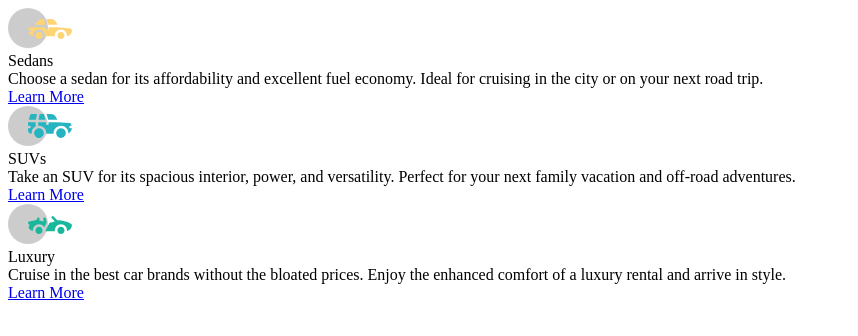
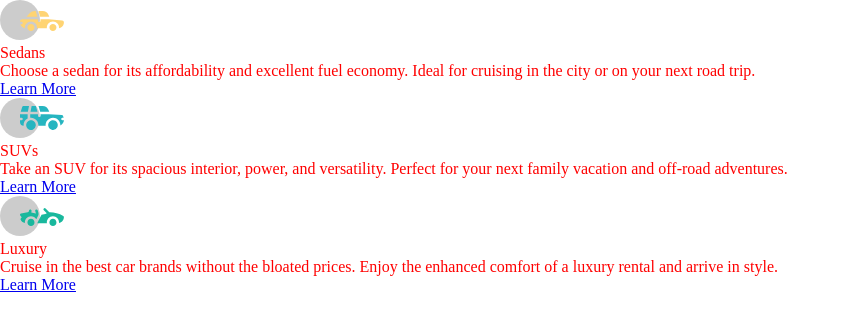
Before and after one commit to henokhm/frontend-mentors-3-column-preview-card-component, a plain HTML site: page index.html in a window 1280 px wide. Shown: the whole page, without its empty margins (0-858 px from the left). Drawn offline with Linux system fonts and the light colour scheme.

Commit message:
Add styles.css with minimal CSS reset

```diff
--- /dev/null
+++ b/css/styles.css
@@ -0,0 +1,30 @@
+/* Minimal CSS Reset */
+
+html {
+  box-sizing: border-box;
+  font-size: 16px;
+}
+
+*, *:before, *:after {
+  box-sizing: inherit;
+}
+
+body, h1, h2, h3, h4, h5, h6, p, ol, ul {
+  margin: 0;
+  padding: 0;
+  font-weight: normal;
+}
+
+ol, ul {
+  list-style: none;
+}
+
+img {
+  max-width: 100%;
+  height: auto;
+}
+
+/* Custom CSS */
+body {
+  color: red;
+}
--- a/index.html
+++ b/index.html
@@ -5,6 +5,7 @@
   <meta name="viewport" content="width=device-width, initial-scale=1.0"> <!-- displays site properly based on user's device -->
 
   <link rel="icon" type="image/png" sizes="32x32" href="./images/favicon-32x32.png">
+  <link rel="stylesheet" href="css/styles.css">
 
   <title>Frontend Mentor | 3-column preview card component</title>
 
```
